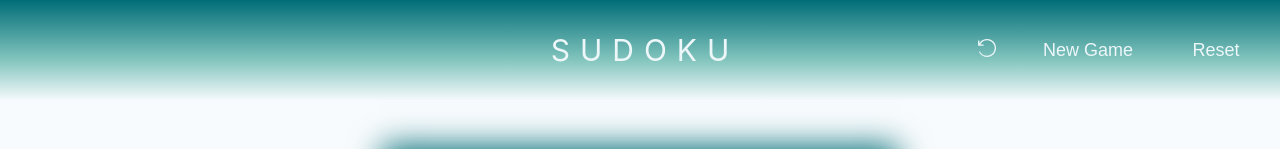
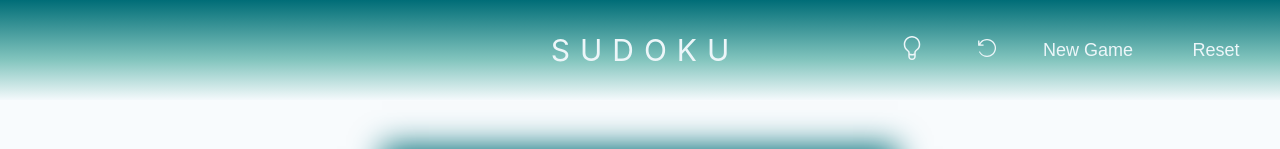
Before and after one commit to olyt/sudoku, a React (Create React App) app: page / in a window 1280 px wide. Shown: the top 149 px of the page. Built offline with nearby package versions, Linux system fonts and the light colour scheme.

Commit message:
add hint button

```diff
--- a/src/components/Buttons/Blocks/FeatureButtons.tsx
+++ b/src/components/Buttons/Blocks/FeatureButtons.tsx
@@ -2,17 +2,23 @@ import React, { MouseEventHandler } from 'react';
 import { useAppContext } from '../../../context/AppContext';
 import { tryToUndo } from '../../../context/history/operations';
 import { ReactComponent as UndoIcon } from '../../../assets/svg/undo.svg';
+import { ReactComponent as HintIcon } from '../../../assets/svg/hint.svg';
 import FeatureButton from '../FeatureButton';
 
 const FeatureButtons: React.FC = () => {
-  const { dispatch, history } = useAppContext();
+  const { dispatch, history, hints } = useAppContext();
 
   const handleUndo: MouseEventHandler<HTMLButtonElement> = () => {
     dispatch(tryToUndo());
   };
 
+  const handleHint: MouseEventHandler<HTMLButtonElement> = () => {
+    console.log('hint');
+  };
+
   return (
     <>
+      <FeatureButton handler={handleHint} icon={HintIcon} error={!hints} />
       <FeatureButton
         handler={handleUndo}
         icon={UndoIcon}
```
